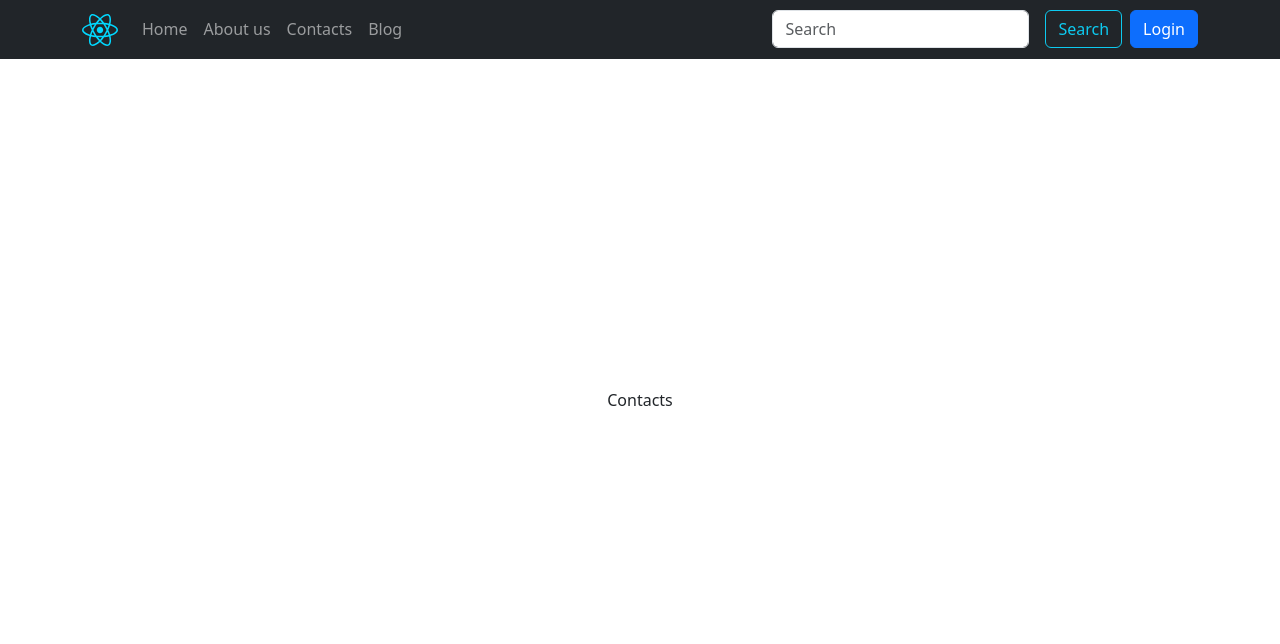
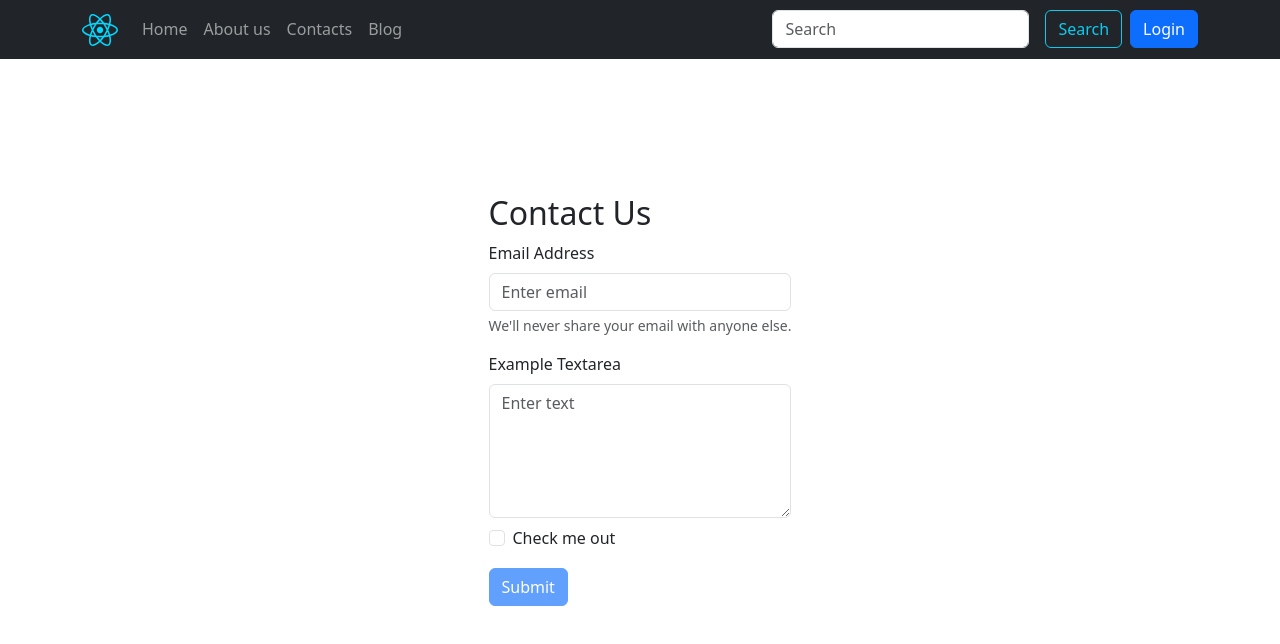
Before and after one commit to paskalov-aris/react-bootstrap-site, a React (Vite) app: page /contacts in a window 1280 px wide. Shown: the top 644 px of the page. Built offline with nearby package versions, Linux system fonts and the light colour scheme.

Commit message:
contacts page

```diff
--- a/src/components/Header.jsx
+++ b/src/components/Header.jsx
@@ -13,11 +13,9 @@ import { Home } from "../pages/Home";
 import { About } from "../pages/About";
 import { Contacts } from "../pages/Contacts";
 import { Blog } from "../pages/Blog";
+import { EMAIL_REGEXP } from "../constants/regexp";
 
 import logo from "../assets/react.svg";
-
-const EMAIL_REGEXP =
-  /^[a-zA-Z0-9.!#$%&'*+/=?^_`{|}~-]+@[a-zA-Z0-9-]+(?:\.[a-zA-Z0-9-]+)*$/;
 
 export const Header = () => {
   const [loginModalVisible, setLoginModalVisible] = useState(false);
--- /dev/null
+++ b/src/constants/regexp.js
@@ -0,0 +1 @@
+export const EMAIL_REGEXP = /^[a-zA-Z0-9.!#$%&'*+/=?^_`{|}~-]+@[a-zA-Z0-9-]+(?:\.[a-zA-Z0-9-]+)*$/;
--- a/src/pages/Contacts.jsx
+++ b/src/pages/Contacts.jsx
@@ -1,3 +1,112 @@
+import { useState, useEffect } from "react";
+import { Button, Col, Container, Form, Row } from "react-bootstrap";
+import { EMAIL_REGEXP } from "../constants/regexp";
+
 export const Contacts = () => {
-  return <div>Contacts</div>;
+  const [email, setEmail] = useState("");
+  const [text, setText] = useState("");
+  const [emailDirty, setEmailDirty] = useState(false);
+  const [textDirty, setTextDirty] = useState(false);
+  const [emailError, setEmailError] = useState("");
+  const [textError, setTextError] = useState("");
+  const [formValid, setFormValid] = useState(false);
+
+  const blurHandler = (e) => {
+    switch (e.target.name) {
+      case "email":
+        setEmailDirty(true);
+        break;
+      case "text":
+        setTextDirty(true);
+        break;
+    }
+  };
+
+  const emailHandler = (e) => {
+    setEmail(e.target.value);
+
+    if (!EMAIL_REGEXP.test(String(e.target.value.toLowerCase()))) {
+      setEmailError("Некоректний email");
+    } else {
+      setEmailError("");
+    }
+  };
+
+  const textHandler = (e) => {
+    setText(e.target.value);
+    if (e.target.value.length < 20) {
+      setTextError("Ваше звернення повинне мати не менше 20 символів");
+      if (!e.target.value) {
+        setTextError("Текст не може бути порожнім");
+      }
+    } else {
+      setTextError("");
+    }
+  };
+
+  useEffect(() => {
+    if (emailError || textError) {
+      setFormValid(false);
+    } else if (email.length > 0 && text.length > 20) {
+      setFormValid(true);
+    }
+  }, [emailError, textError, email, text]);
+
+  return (
+    <Container>
+      <Row>
+        <Col md={12} className="d-flex flex-column align-items-start">
+          <h2 className="text-center">Contact Us</h2>
+
+          <Form className="d-flex flex-column align-items-start">
+            <Form.Group
+              controlId="basicEmail"
+              className="d-flex flex-column w-100 align-items-start mb-3"
+            >
+              <Form.Label>Email Address</Form.Label>
+              {emailDirty && emailError && (
+                <div style={{ color: "red" }}>{emailError}</div>
+              )}
+              <Form.Control
+                type="email"
+                name="email"
+                placeholder="Enter email"
+                value={email}
+                onChange={(e) => emailHandler(e)}
+                onBlur={(e) => blurHandler(e)}
+              />
+              <Form.Text className="text-muted">
+                We'll never share your email with anyone else.
+              </Form.Text>
+            </Form.Group>
+            <Form.Group
+              controlId="basicText"
+              className="d-flex flex-column w-100 align-items-start"
+            >
+              <Form.Label>Example Textarea</Form.Label>
+              {textDirty && textError && (
+                <div style={{ color: "red" }}>{textError}</div>
+              )}
+              <Form.Control
+                as="textarea"
+                rows={5}
+                name="text"
+                placeholder="Enter text"
+                value={text}
+                onChange={(e) => textHandler(e)}
+                onBlur={(e) => blurHandler(e)}
+                className="mb-2 w-100"
+              />
+            </Form.Group>
+            <Form.Group controlId="fromBasicCheckbox" className="mb-3">
+              <Form.Check type="checkbox" label="Check me out" />
+            </Form.Group>
+            <Button disabled={!formValid} variant="primary" type="submit">
+              Submit
+            </Button>
+          </Form>
+        </Col>
+      </Row>
+    </Container>
+  );
 };
```
